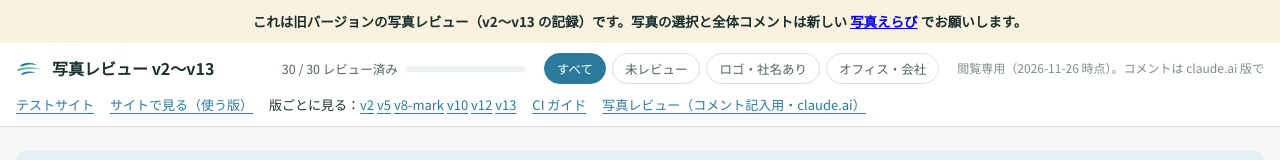
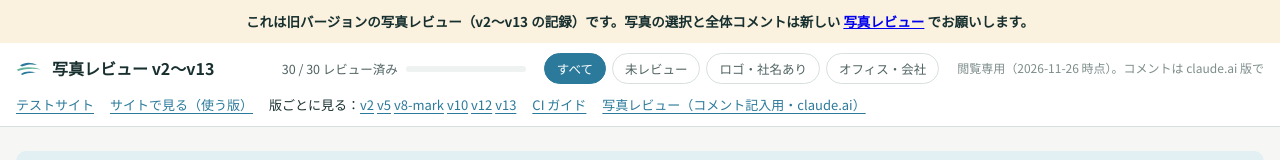
Before and after one commit to ychess-apptix/lifehealthlab-site, a plain HTML site: page review/index.html in a window 1280 px wide. Shown: the top 160 px of the page. Drawn offline with Linux system fonts and the light colour scheme.

Commit message:
Old review page: link to the new 写真レビュー
Co-Authored-By: Claude Opus 5.5 <noreply@anthropic.com>

```diff
--- a/review/index.html
+++ b/review/index.html
@@ -152,7 +152,7 @@ dialog::backdrop{background:rgba(5,12,12,.82)}
 @media (prefers-reduced-motion:reduce){*{transition:none!important}}
 </style>
 
-<div style="background:var(--warn-soft, #f6e6d6);color:var(--ink, #17302f);padding:10px max(16px, env(safe-area-inset-left,0px));font-size:13.5px;font-weight:700;text-align:center">これは旧バージョンの写真レビュー（v2〜v13 の記録）です。写真の選択と全体コメントは新しい <a href="https://claude.ai/artifact/H8Vi8HMGMJaUZZ5qtRu5hF" target="_blank" rel="noopener">写真えらび</a> でお願いします。</div>
+<div style="background:var(--warn-soft, #f6e6d6);color:var(--ink, #17302f);padding:10px max(16px, env(safe-area-inset-left,0px));font-size:13.5px;font-weight:700;text-align:center">これは旧バージョンの写真レビュー（v2〜v13 の記録）です。写真の選択と全体コメントは新しい <a href="https://claude.ai/artifact/H8Vi8HMGMJaUZZ5qtRu5hF" target="_blank" rel="noopener">写真レビュー</a> でお願いします。</div>
 <header class="bar">
   <div class="wrap bar-in">
     <h1><svg class="mark" viewBox="0 0 52 32" aria-hidden="true"><path d="M8 9c10-7 22-7 34-1-9-2-19-2-30 3z" fill="var(--teal)"/><path d="M2 17c14-6 32-6 48 0-15-3-31-2-46 3z" fill="var(--sea)"/><path d="M10 26c9-6 20-6 30-2-8-1-18 0-28 4z" fill="var(--teal)"/></svg>写真レビュー v2〜v13</h1>
```
